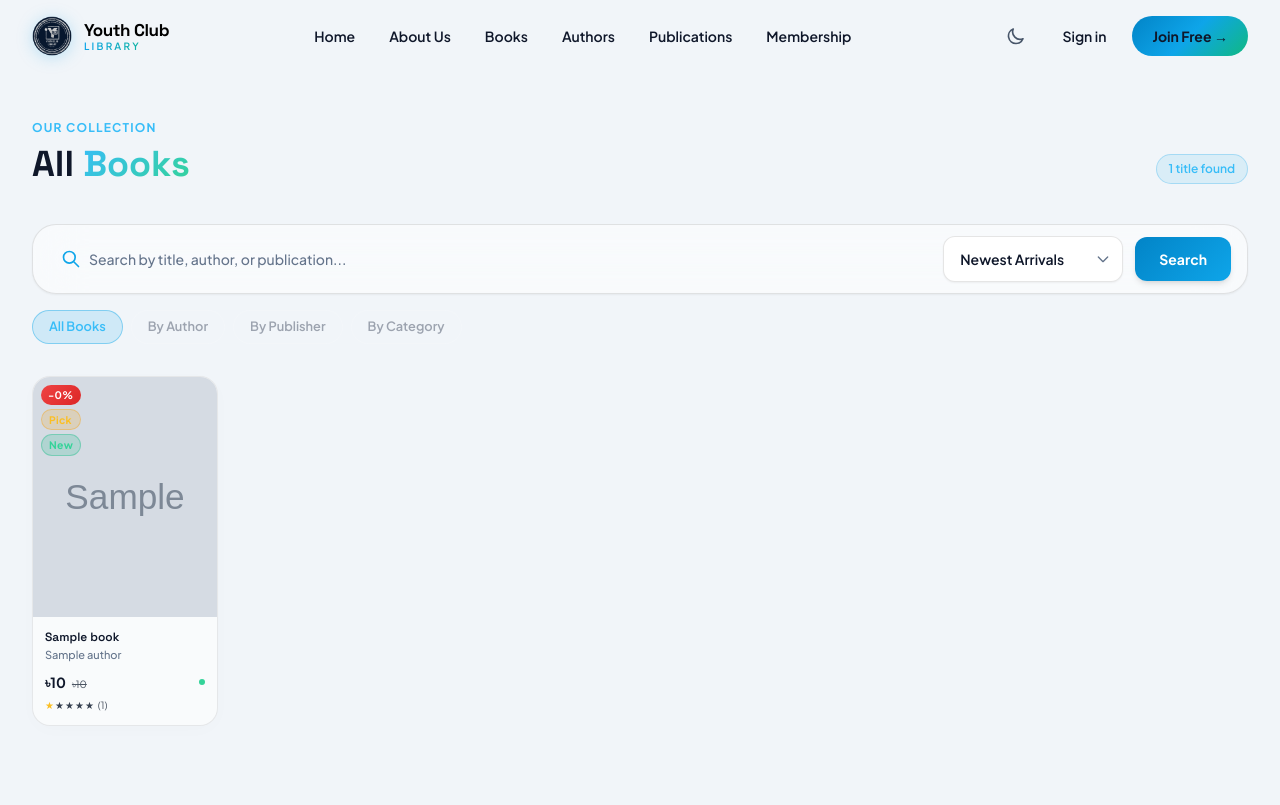
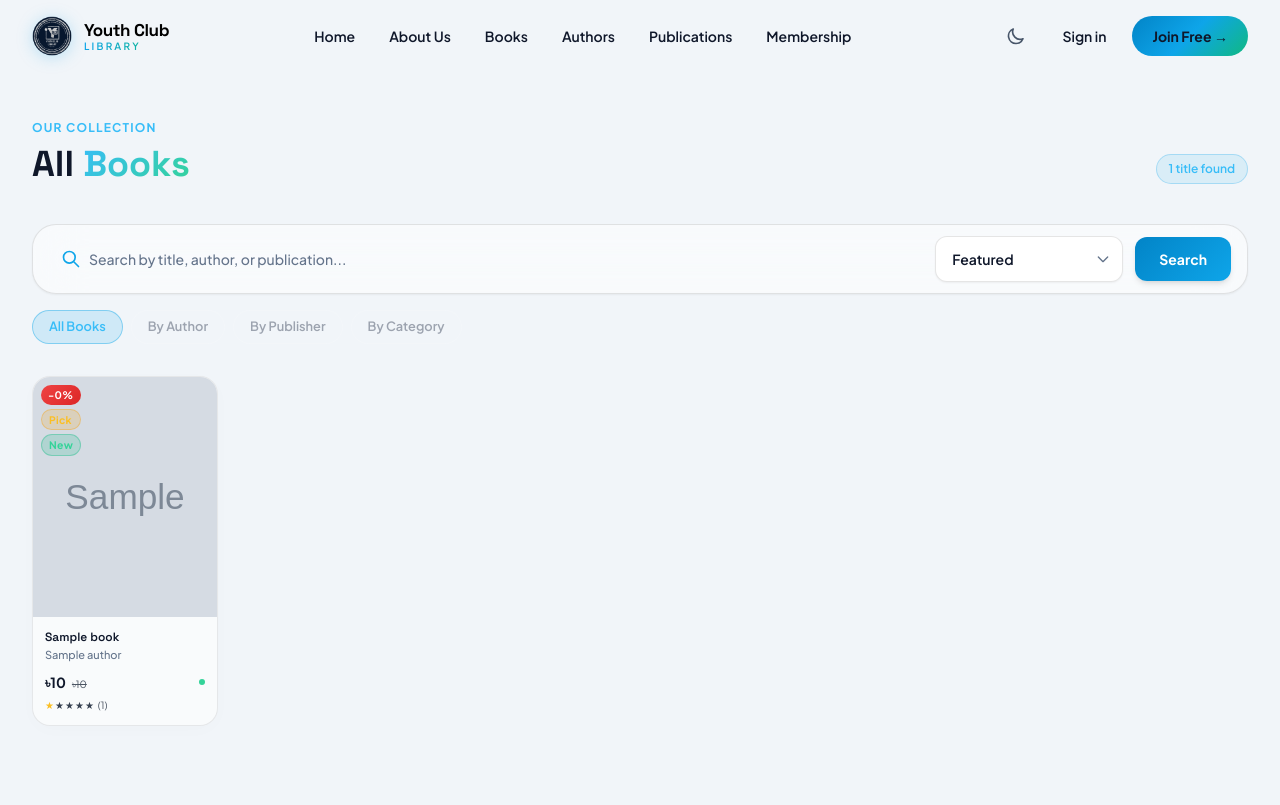
Before and after one commit to md-imam75/Youth-Club-Library, a Django app: template templates/catalog/books.html in a window 1280 px wide. Shown: the top 805 px of the page. Run offline with Django 4.2, Linux system fonts and the light colour scheme; tables that the repository leaves empty hold one stand-in row (values such as "Sample post"); the template is opened without the code that fills it: values that come from a table or form of the project are taken from there, most other values are stand-ins (such as "Sample title", 1, 10 or a date in 2020); grey boxes marked "Sample" are stand-in pictures; some libraries are stand-ins or nearby versions.

Commit message:
feat: Add full e-commerce sorting options to books listing and add error logging

```diff
--- a/templates/catalog/books.html
+++ b/templates/catalog/books.html
@@ -131,9 +131,15 @@
           <div class="relative flex-1 md:flex-none">
             <select name="sort" onchange="this.form.submit()"
                     class="w-full md:w-auto appearance-none bg-white dark:bg-[#0a1223] border border-black/10 dark:border-white/10 rounded-xl px-4 py-3 pr-10 text-sm font-semibold dark:text-white text-slate-900 outline-none cursor-pointer hover:border-primary-500/50 transition-colors shadow-sm focus:ring-2 focus:ring-primary-500">
-              <option value="newest" {% if sort_by == 'newest' %}selected{% endif %}>Newest Arrivals</option>
-              <option value="price_asc" {% if sort_by == 'price_asc' %}selected{% endif %}>Price: Low to High</option>
-              <option value="price_desc" {% if sort_by == 'price_desc' %}selected{% endif %}>Price: High to Low</option>
+              <option value="featured" {% if sort_by == 'featured' %}selected{% endif %}>Featured</option>
+              <option value="relevance" {% if sort_by == 'relevance' %}selected{% endif %}>Most relevant</option>
+              <option value="best_selling" {% if sort_by == 'best_selling' %}selected{% endif %}>Best selling</option>
+              <option value="alpha_asc" {% if sort_by == 'alpha_asc' %}selected{% endif %}>Alphabetically, A-Z</option>
+              <option value="alpha_desc" {% if sort_by == 'alpha_desc' %}selected{% endif %}>Alphabetically, Z-A</option>
+              <option value="price_asc" {% if sort_by == 'price_asc' %}selected{% endif %}>Price, low to high</option>
+              <option value="price_desc" {% if sort_by == 'price_desc' %}selected{% endif %}>Price, high to low</option>
+              <option value="date_asc" {% if sort_by == 'date_asc' %}selected{% endif %}>Date, old to new</option>
+              <option value="newest" {% if sort_by == 'newest' %}selected{% endif %}>Date, new to old</option>
             </select>
             <div class="pointer-events-none absolute inset-y-0 right-0 flex items-center px-3 text-slate-500 dark:text-gray-400">
               <svg class="w-4 h-4" fill="none" stroke="currentColor" viewBox="0 0 24 24"><path stroke-linecap="round" stroke-linejoin="round" stroke-width="2" d="M19 9l-7 7-7-7"/></svg>
```
Also changed, not shown: youth_club_library/settings.py (+22 -0 lines).
